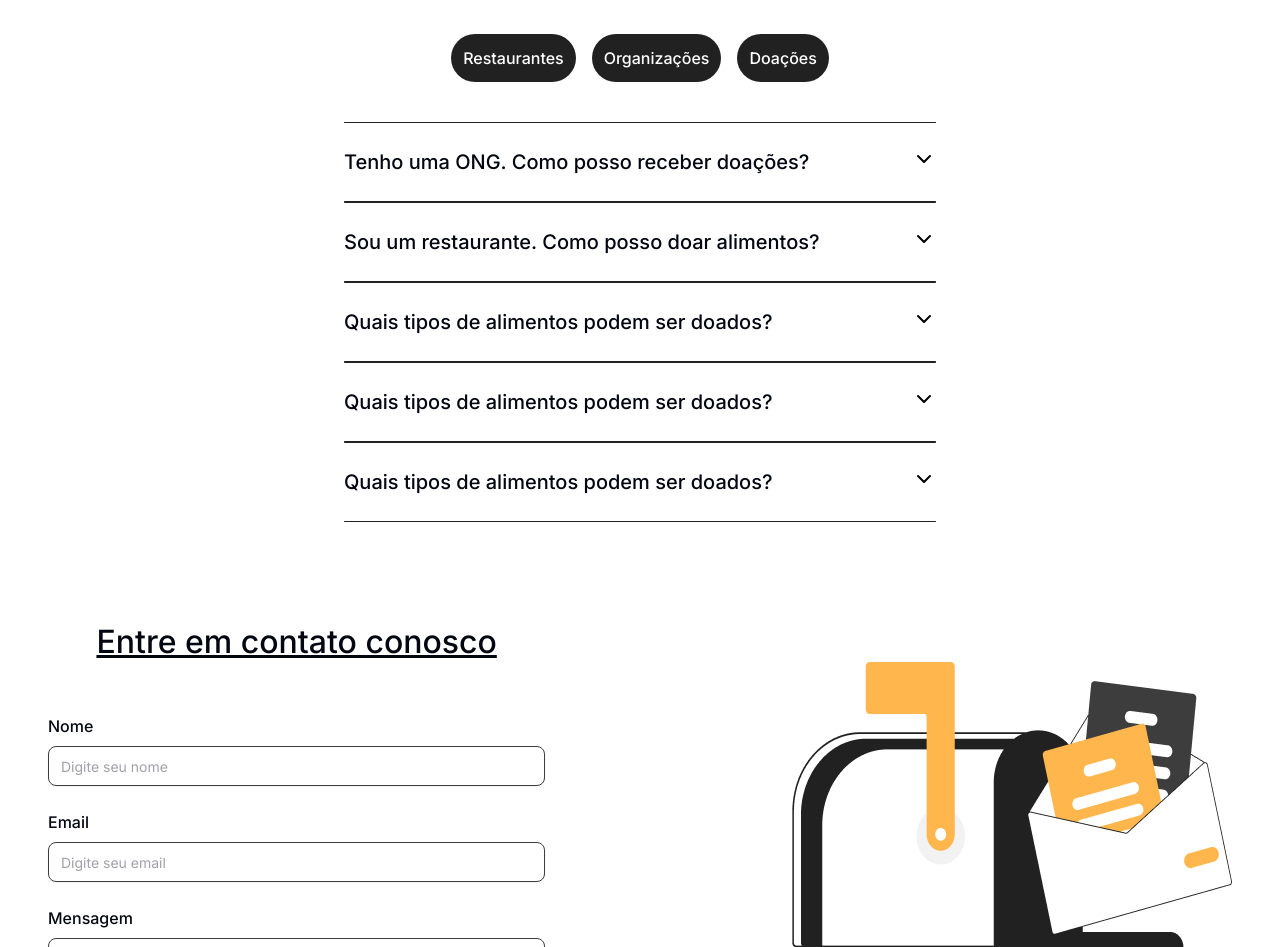
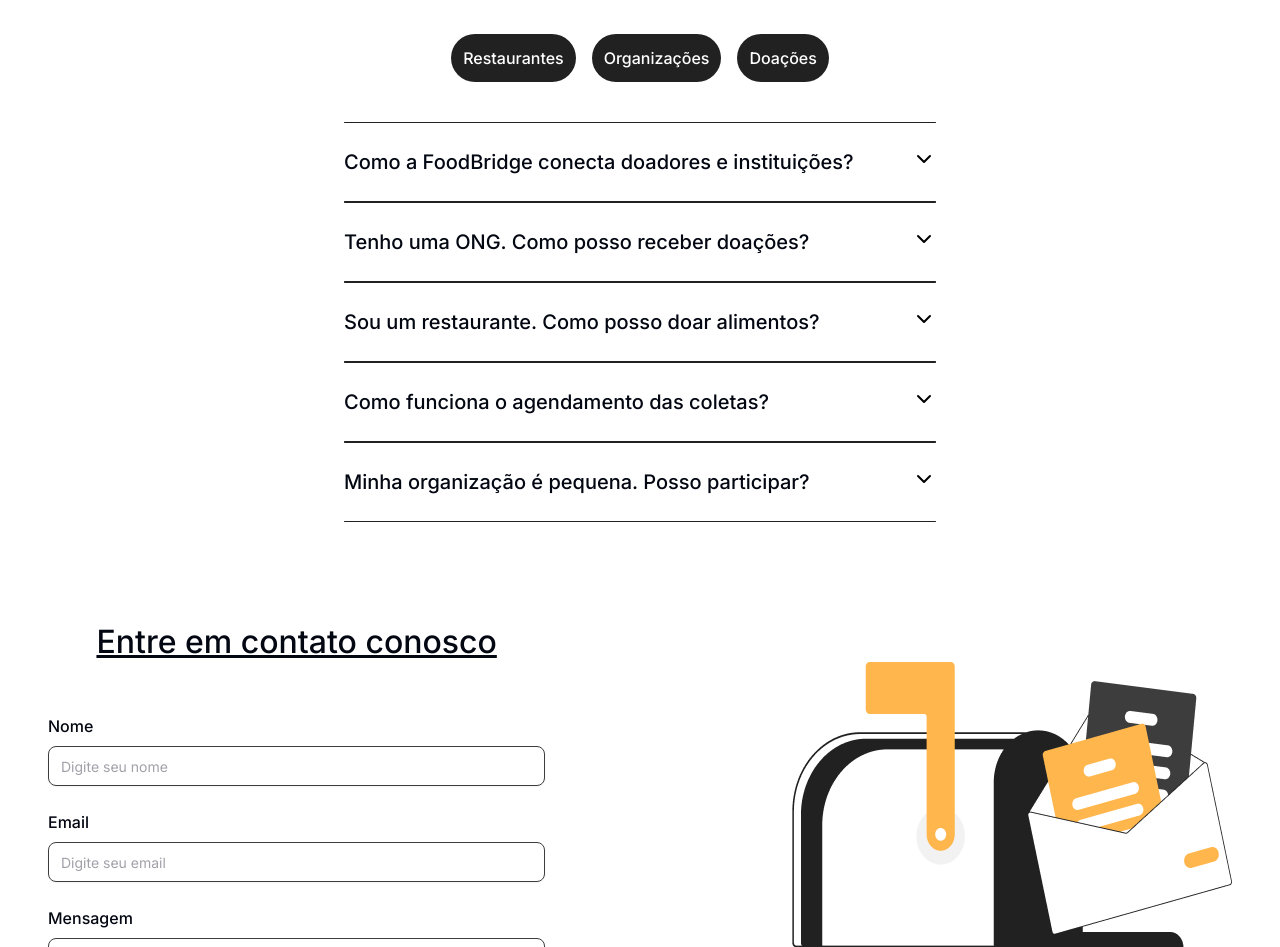
Before and after one commit to fb-FoodBridge/FB-FrontEnd, a React (Vite) app: page / in a window 1280 px wide. Shown: the part 2622-3569 px from the top of the page. Built offline with nearby package versions, Linux system fonts and the light colour scheme; no server answers.

Commit message:
feat: created more faq's and added its in faqSection and added a different background color to selectedCategory

```diff
--- a/src/components/OptionCategory/index.tsx
+++ b/src/components/OptionCategory/index.tsx
@@ -3,7 +3,8 @@
 export default function OptionCategory({ ...props }: OptionCategoryProps) {
   return (
     <div
-      className={`bg-[#212121] cursor-pointer text-white active:bg-[#FFB74D] flex items-center justify-center rounded-4xl h-fit w-fit p-3`}
+      onClick={props.onClick}
+      className={` cursor-pointer text-white ${props.isSelected ? "bg-[#FFB74D]" : "bg-[#212121]"} flex items-center justify-center rounded-4xl h-fit w-fit p-3`}
     >
       <p className="font-medium text-[16px]">{props.label}</p>
     </div>
--- a/src/interfaces/components/OptionCategory/index.ts
+++ b/src/interfaces/components/OptionCategory/index.ts
@@ -1,4 +1,6 @@
 export interface OptionCategoryProps {
     label: string;
     type: 'restaurant' | 'organization' | 'donation'
+    onClick?: () => void;
+    isSelected?: boolean;
 }
--- a/src/template/LandingPage/FaqSection/data.ts
+++ b/src/template/LandingPage/FaqSection/data.ts
@@ -17,28 +17,96 @@
   ],
   faqs: [
     {
-      answer: "Tenho uma ONG. Como posso receber doações?",
-      question: "Tenho uma ONG. Como posso receber doações?",
+      answer:
+        "Utilizamos geolocalização e agendamento inteligente para conectar quem tem excedentes com quem precisa — sempre considerando proximidade, urgência e capacidade logística.",
+      question: "Como a FoodBridge conecta doadores e instituições?",
+      type: "donation",
+    },
+    {
+      answer:
+        "Após o cadastro, você poderá buscar alimentos disponíveis próximos à sua localização, agendar coletas e acompanhar todas as doações em tempo real. Tudo de forma transparente, segura e organizada.",
+        question: "Tenho uma ONG. Como posso receber doações?",
+        type: "organization",
+      },
+      {
+        answer:
+          "É simples! Basta se cadastrar na plataforma, registrar os alimentos excedentes com tipo, validade e quantidade, e pronto — instituições próximas serão notificadas automaticamente para agendar a coleta.",
+        question: "Sou um restaurante. Como posso doar alimentos?",
+        type: "restaurant",
+      },
+      {
+        answer:
+          "Você pode agendar horários de retirada compatíveis com a rotina do seu restaurante, garantindo que a doação não atrapalhe o funcionamento.",
+        question: "Como funciona o agendamento das coletas?",
+        type: "restaurant",
+      },
+      {
+      answer:
+        "Sim. A plataforma foi projetada para atender tanto organizações grandes quanto pequenas, garantindo que todos tenham acesso às doações de forma justa.",
+      question: "Minha organização é pequena. Posso participar?",
       type: "organization",
     },
     {
-      answer: "Sou um restaurante. Como posso doar alimentos?",
-      question: "Sou um restaurante. Como posso doar alimentos?",
+      answer:
+        "Você terá acesso a relatórios com informações sobre volume, frequência e tipos de doações recebidas. Isso ajuda na prestação de contas e na transparência da ONG.",
+      question: "A plataforma fornece relatórios sobre doações recebidas?",
+      type: "organization",
+    },
+    {
+      answer:
+        "Sim, basta informar sua área de atuação no cadastro. Assim, priorizamos notificações de doações alinhadas com o público que você atende.",
+      question:
+        "Posso definir quais tipos de alimentos minha organização aceita?",
+      type: "organization",
+    },
+    {
+      answer:
+        "Não há custo para organizações receberem alimentos. O objetivo da plataforma é fortalecer o impacto social, sem onerar as ONGs cadastradas.",
+      question: "Existe algum custo para minha organização participar?",
+      type: "organization",
+    },
+
+    {
+      answer:
+        "Não há cobrança para restaurantes cadastrarem seus excedentes. Nosso objetivo é facilitar doações e evitar o desperdício de alimentos.",
+      question: "Existe algum custo para os restaurantes?",
       type: "restaurant",
     },
     {
-      answer: "Quais tipos de alimentos podem ser doados?",
+      answer:
+        "Aceitamos alimentos preparados, embalados, secos ou refrigerados, desde que estejam em boas condições e dentro do prazo de validade.",
+      question: "Quais tipos de alimentos posso doar?",
+      type: "restaurant",
+    },
+    {
+      answer:
+        "Sim, você terá acesso ao histórico de doações, incluindo datas, tipos de alimentos e organizações beneficiadas.",
+      question: "Posso acompanhar o histórico das minhas doações?",
+      type: "restaurant",
+    },
+
+    {
+      answer:
+        "Sim! Levamos a privacidade a sério. Seus dados são protegidos por protocolos de segurança e usados apenas para garantir o bom funcionamento da plataforma.",
+      question: "É seguro cadastrar meus dados na plataforma?",
+      type: "donation",
+    },
+    {
+      answer:
+        "Aceitamos alimentos em boas condições de consumo, dentro do prazo de validade e com informações básicas sobre conservação. Produtos prontos, embalados, secos ou refrigerados são bem-vindos.",
       question: "Quais tipos de alimentos podem ser doados?",
       type: "donation",
     },
     {
-      answer: "Quais tipos de alimentos podem ser doados?",
-      question: "Quais tipos de alimentos podem ser doados?",
+      answer:
+        "Sim, você pode acompanhar o trajeto da doação e confirmar quando a coleta for realizada pela instituição beneficiada.",
+      question: "Posso acompanhar o status da minha doação?",
       type: "donation",
     },
     {
-      answer: "Quais tipos de alimentos podem ser doados?",
-      question: "Quais tipos de alimentos podem ser doados?",
+      answer:
+        "Se um alimento estiver próximo da validade, a plataforma prioriza instituições que possam utilizá-lo rapidamente, evitando desperdício.",
+      question: "O que acontece se meus alimentos estiverem perto de vencer?",
       type: "donation",
     },
   ],
--- a/src/template/LandingPage/FaqSection/index.tsx
+++ b/src/template/LandingPage/FaqSection/index.tsx
@@ -1,8 +1,15 @@
+import { useState } from "react";
 import OptionCategory from "../../../components/OptionCategory";
 import OptionFaq from "../../../components/OptionFaq";
 import { faqSectionData } from "./data";
 
 export default function FaqSection() {
+  const [selectedCategory, setSelectedCategory] = useState<string | null>(null);
+
+  const filteredFaqs = selectedCategory
+    ? faqSectionData.faqs.filter((faq) => faq.type === selectedCategory)
+    : faqSectionData.faqs.slice(0, 5);
+
   return (
     <section
       id="faq"
@@ -11,12 +18,12 @@
       <h3 className="font-medium text-5xl text-center">Perguntas Frequentes</h3>
       <div className="flex flex-wrap gap-4 items-center justify-center">
         {faqSectionData.categorys.map((category, key) => (
-          <OptionCategory key={key} {...category} />
+          <OptionCategory onClick={() => setSelectedCategory(category.type)} key={key} {...category} isSelected={selectedCategory === category.type} />
         ))}
       </div>
 
       <article className="w-full lg:w-[50%] flex flex-col">
-        {faqSectionData.faqs.map((faq, key) => (
+        {filteredFaqs.map((faq, key) => (
           <OptionFaq key={key} {...faq} />
         ))}
       </article>
```
